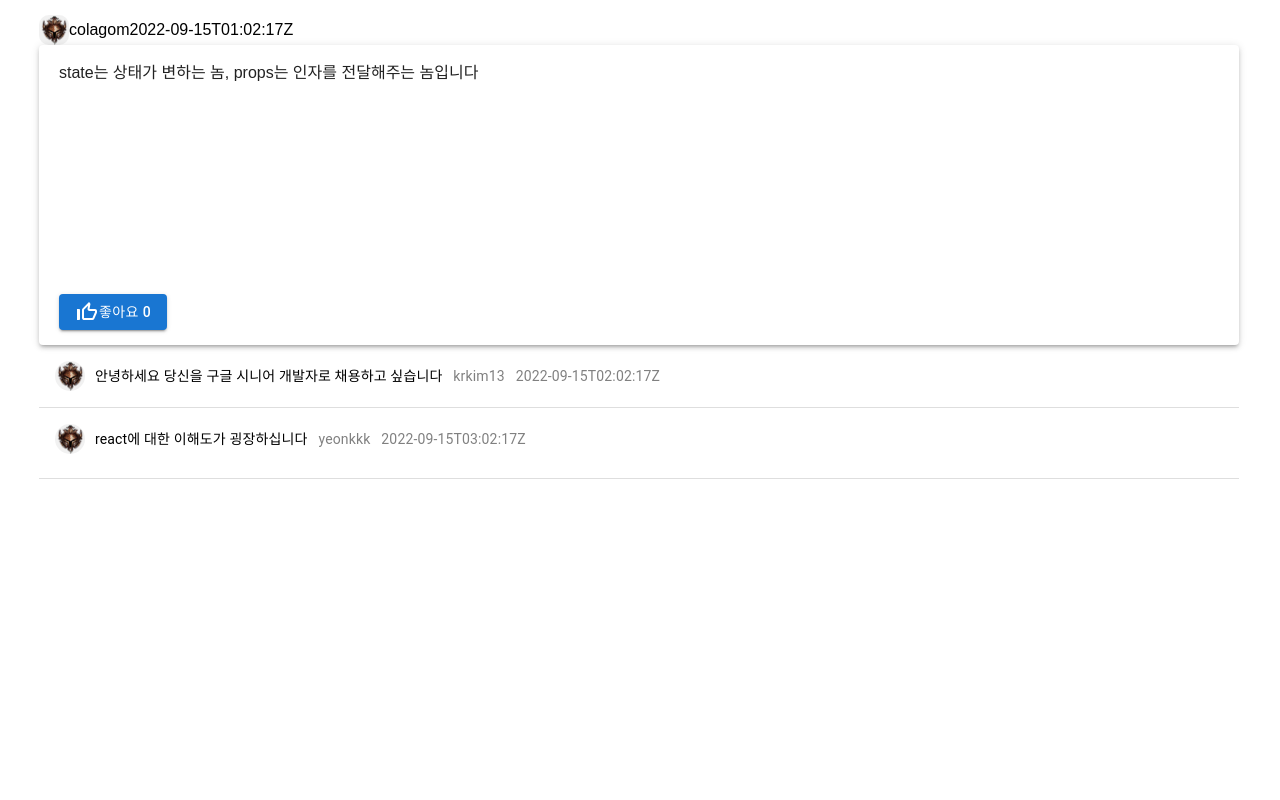
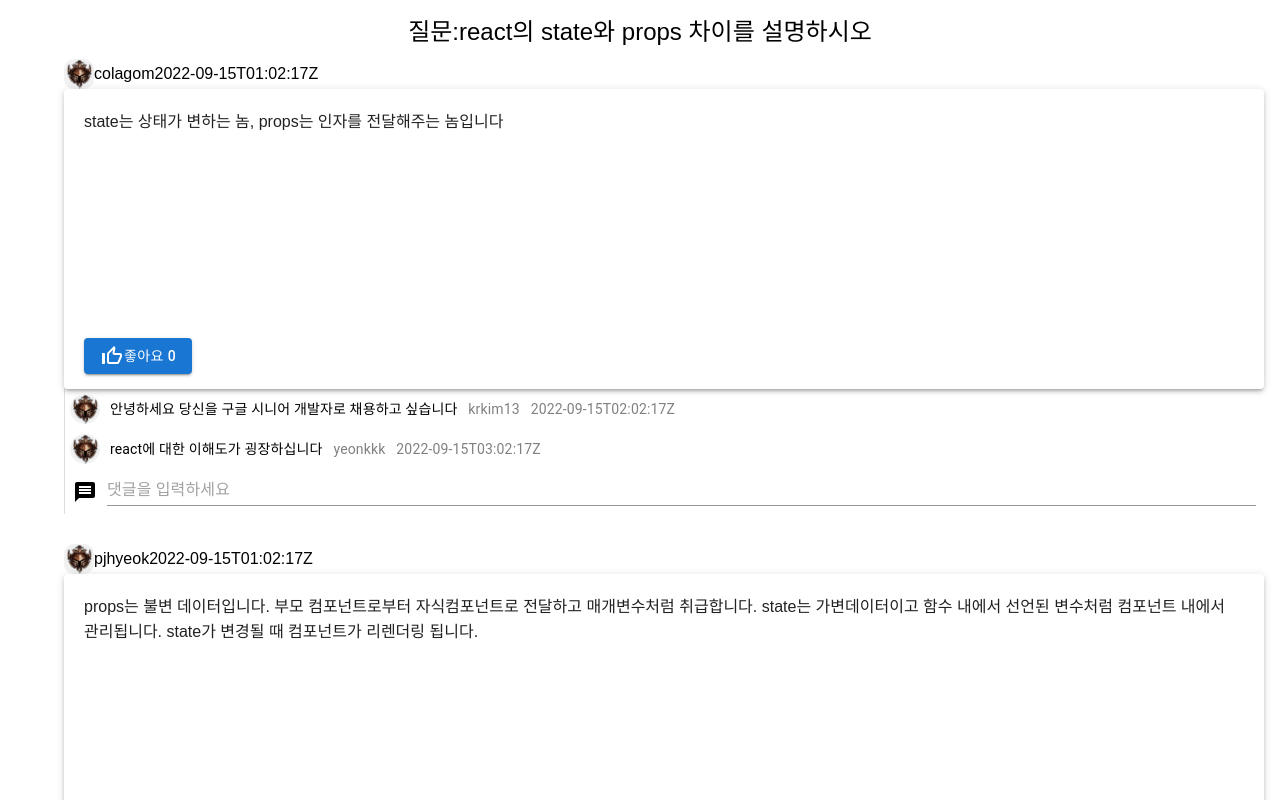
Before and after one commit to team-saviors/saview, a React (Create React App) app in the folder client/: page / in a window 1280 px wide. Shown: the top 800 px of the page. Built offline with nearby package versions, Linux system fonts and the light colour scheme.

Commit message:
Feat : PostPage 댓글입력폼 작성

```diff
--- a/client/src/components/Answer.js
+++ b/client/src/components/Answer.js
@@ -4,13 +4,14 @@ import Container from '@mui/system/Container';
 import styled from 'styled-components';
 // import ThumbUpOffAltIcon from '@mui/icons-material/ThumbUpOffAlt';
 import ThumbUpAlt from '@mui/icons-material/ThumbUpOffAlt';
-import { Button, CardContent, Typography } from '@mui/material';
+import { TextField, Button, CardContent, Typography } from '@mui/material';
 import { answerStore } from '../store/store';
 import AvatarWrapper from './AvatarWrapper';
+import MessageIcon from '@mui/icons-material/Message';
 export default function Answer(props) {
   const {
     answerId,
-    question,
+
     imgURL,
     author,
     createdAt,
@@ -19,6 +20,7 @@ export default function Answer(props) {
     votes,
     comments,
   } = props.answer;
+
   const { increase } = answerStore();
   // const increase = props.increase;
   useEffect(() => {
@@ -50,6 +52,7 @@ export default function Answer(props) {
           width: '1200px',
           minHeight: '300px',
           position: 'relative',
+          lineHeight: '25px',
         }}
         elevation={3}
       >
@@ -62,13 +65,15 @@ export default function Answer(props) {
           </Button>
         </div>
       </Paper>
-
       {comments.map((comment) => (
         <CardContent
           key={comment.commentId}
           style={{
             width: '1200px',
-            borderBottom: '1px solid #DEDEDE',
+            // borderBottom: '1px solid #DEDEDE',
+
+            padding: '5px',
+            borderLeft: '1px solid #DEDEDE',
             display: 'flex',
             flexDirection: 'row',
             alignItems: 'center',
@@ -83,6 +88,24 @@ export default function Answer(props) {
           </Typography>
         </CardContent>
       ))}
+      <CardContent
+        style={{
+          width: '1200px',
+          display: 'flex',
+          padding: '8px',
+          borderLeft: '1px solid #DEDEDE',
+          flexDirection: 'row',
+          alignItems: 'center',
+        }}
+      >
+        <MessageIcon />
+        <TextField
+          placeholder="댓글을 입력하세요"
+          variant="standard"
+          style={{ marginLeft: '10px', width: '1200px' }}
+          size="small"
+        ></TextField>
+      </CardContent>
     </Container>
   );
 }
--- a/client/src/pages/PostPage.js
+++ b/client/src/pages/PostPage.js
@@ -2,14 +2,27 @@ import axios from 'axios';
 import { useEffect } from 'react';
 import Answer from '../components/Answer';
 import { answerStore } from '../store/store';
+
 const PostPage = () => {
-  const { answers, increase } = answerStore();
-  const answer = answers[0];
+  const { answers, increase, question } = answerStore();
 
   return (
-    <>
-      <Answer key={answers.answerId} answer={answer} />
-    </>
+    <div
+      style={{
+        display: 'flex',
+        flexDirection: 'column',
+        // justifyContent: 'center',
+        alignItems: 'center',
+      }}
+    >
+      <div style={{ marginTop: '20px' }}>
+        <h2>질문:{question}</h2>
+      </div>
+
+      {answers.map((answer) => (
+        <Answer key={answer.answerId} answer={answer}></Answer>
+      ))}
+    </div>
   );
 };
 
--- a/client/src/store/store.js
+++ b/client/src/store/store.js
@@ -17,10 +17,11 @@ export const countStore = create((set) => ({
 
 //이건 나중에 fetch로 refactoring할 것
 export const answerStore = create((set) => ({
+  question: 'react의 state와 props 차이를 설명하시오',
   answers: [
     {
       answerId: 1,
-      question: 'react의 state와 props의 차이를 설명하시오',
+
       imgURL: { bronze },
       author: 'colagom',
       createdAt: '2022-09-15T01:02:17Z',
@@ -48,12 +49,12 @@ export const answerStore = create((set) => ({
     },
     {
       answerId: 2,
-      question: 'CSR과 SSR의 차이를 설명하시오',
+
       imgURL: { bronze },
       author: 'pjhyeok',
       createdAt: '2022-09-15T01:02:17Z',
       modifiedAt: '2022-09-15T01:02:17Z',
-      body: 'CSR과 SSR은 렌더링을 client가 하느냐 server가 하느냐의 차이입니다',
+      body: 'props는 불변 데이터입니다. 부모 컴포넌트로부터 자식컴포넌트로 전달하고 매개변수처럼 취급합니다. state는 가변데이터이고 함수 내에서 선언된 변수처럼 컴포넌트 내에서 관리됩니다. state가 변경될 때 컴포넌트가 리렌더링 됩니다.',
       votes: 0,
       comments: [
         {
```
